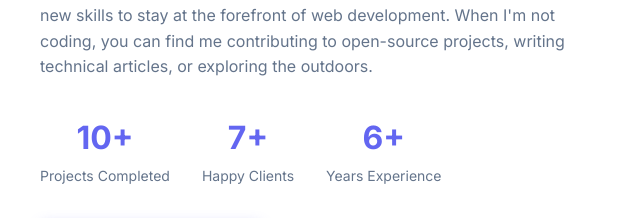
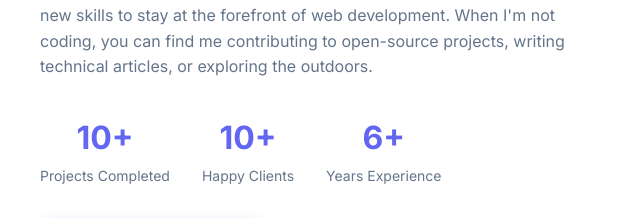
Before and after one commit to mikubel/portfolio, a website built with Vite: page index.html in a window 1280 px wide. Shown: the part 1332-1550 px from the top of the page, 632-1272 px from the left. Built offline with nearby package versions, Linux system fonts and the light colour scheme.

Commit message:
Update portfolio

```diff
--- a/index.html
+++ b/index.html
@@ -102,7 +102,7 @@
                             <span class="stat-label">Projects Completed</span>
                         </div>
                         <div class="stat">
-                            <span class="stat-number">7+</span>
+                            <span class="stat-number">10+</span>
                             <span class="stat-label">Happy Clients</span>
                         </div>
                         <div class="stat">
```
